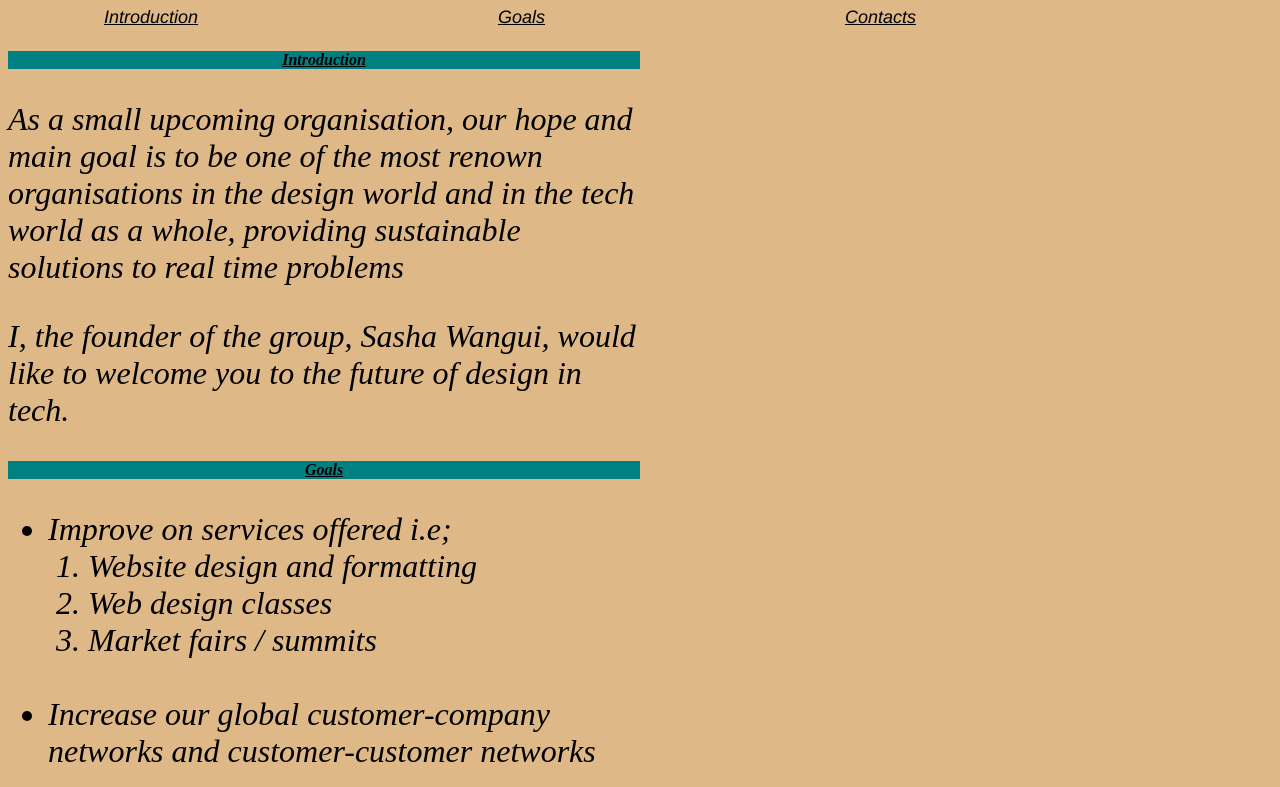
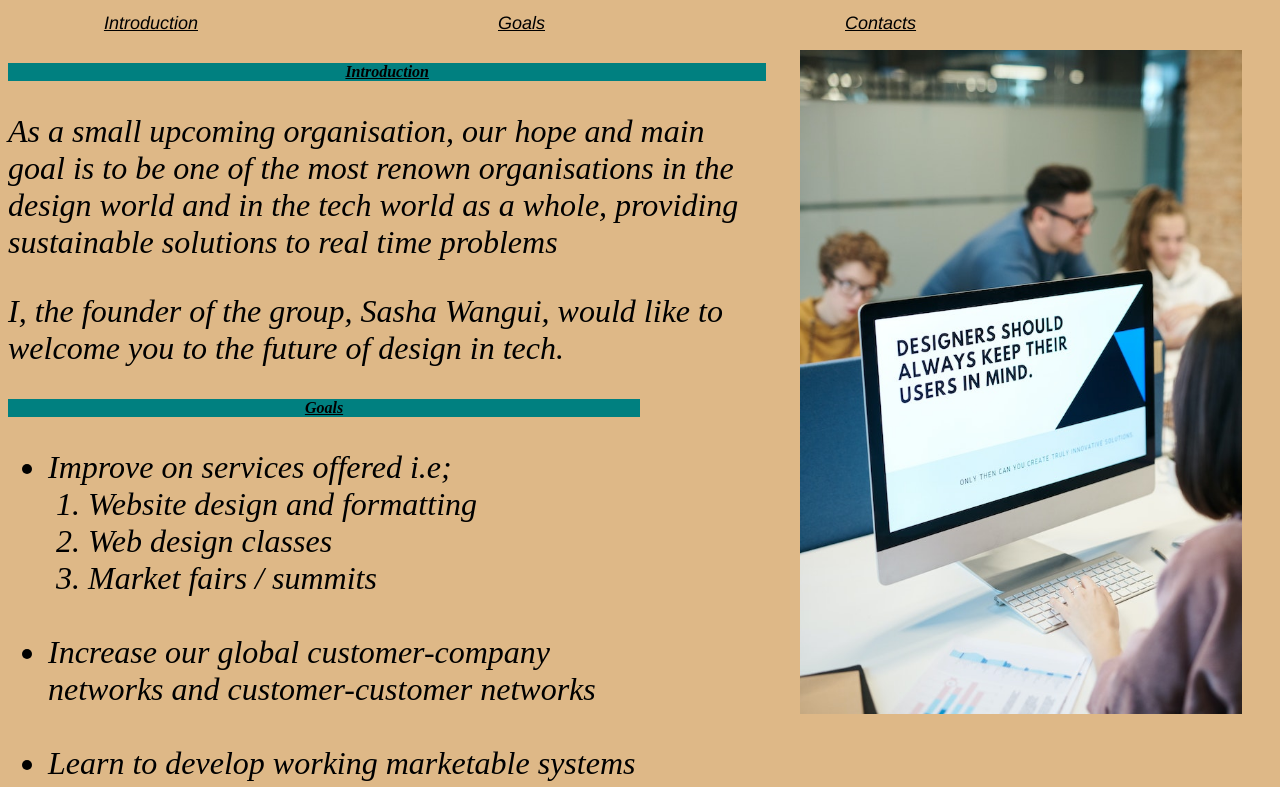
Before and after one commit to sashawangui/Sashas-personal-website, a plain HTML site: page index.html in a window 1280 px wide. Shown: the part 195-982 px from the top of the page. Drawn offline with Linux system fonts and the light colour scheme.

Commit message:
incomplete website

```diff
--- a/index.html
+++ b/index.html
@@ -19,8 +19,9 @@
         </nav>
       </div>
     </section>
+    <img src="images/pexels-fauxels-3184455.jpg" alt="DesignHub" id="image1" />
     <section class="intro">
-      <div >
+      <div>
         <h2 id="Introduction">Introduction</h2>
         <p>
           As a small upcoming organisation, our hope and main goal is to be one
--- a/style.css
+++ b/style.css
@@ -17,7 +17,7 @@ nav ul{
     font-style: oblique;
     font-family:'Segoe UI', Tahoma, Geneva, Verdana, sans-serif
     font-size: xx-large;
-    margin: 10px;
+    margin left: 30px;
 
 }
 nav {
@@ -39,7 +39,7 @@ nav a{
 }
 .intro{
     text-align: left;
-    width: 50%;
+    width: 60%;
     font-size: xx-large;
     font-family: 'Times New Roman', Times, serif;
     font-style: italic;
@@ -78,3 +78,9 @@ justify-content: space-between;
 align-items: center;
 margin: 20px;
 }
+#image1{
+    float: right;
+    width: 35%;
+position: relative;
+margin-right: 30px;
+}
```
